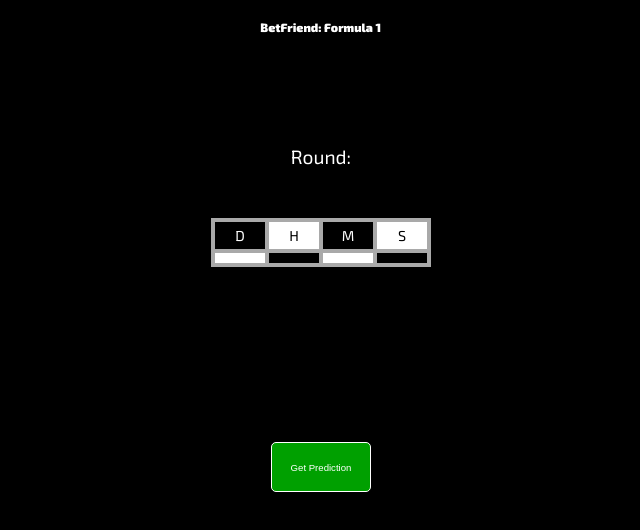
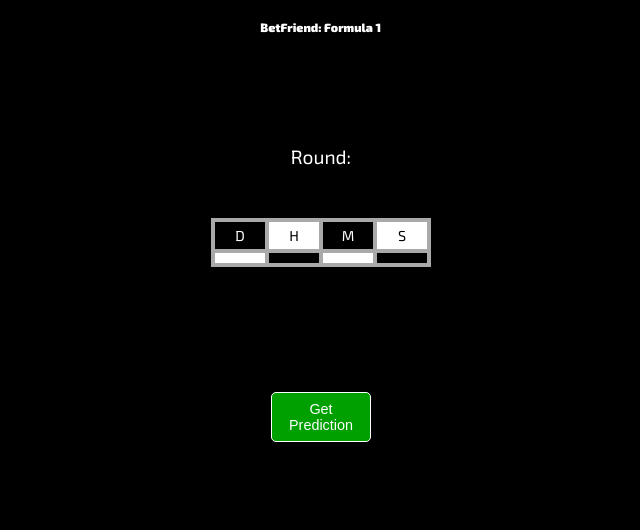
Before and after one commit to jon-wade/betfriend-mean, a website: page public/index.html in a window 1280 px wide. Shown: the whole page, without its empty margins (319-959 px from the left). Drawn offline with nearby package versions, Linux system fonts and the light colour scheme; some packages are replaced by stand-ins of ours; no server answers.

Commit message:
update style sheet to fix display bugs

```diff
--- a/public/style.css
+++ b/public/style.css
@@ -72,10 +72,10 @@
 }
 
 div.container button {
-    margin-top: 175px;
+    margin-top: 125px;
     background-color: #00A000;
     color: white;
-    font-size: 0.5em;
+    font-size: 0.75em;
     width: 100px;
     height: 50px;
     border: 1px solid white;
```
